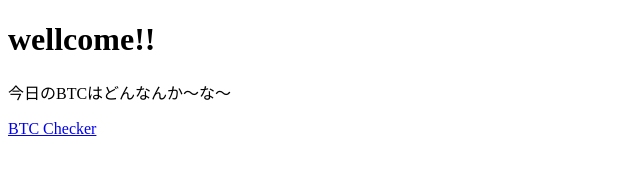
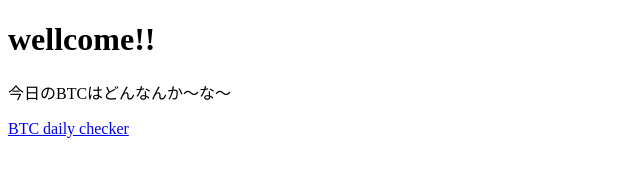
Before and after one commit to yuichi-code/btc-checker, a plain HTML site: page index.html in a window 1280 px wide. Shown: the full height of the page, 0-640 px from the left. Drawn offline with Linux system fonts and the light colour scheme.

Commit message:
Update all files

```diff
--- a/index.html
+++ b/index.html
@@ -7,6 +7,6 @@
 <body>
     <h1>wellcome!!</h1>
     <p>今日のBTCはどんなんか～な～</p>
-    <a href="btc-checker.html">BTC Checker</a>
+    <a href="btc_daily.html">BTC daily checker</a>
 </body>
 </html>
```
Also changed, not shown: btc_daily.html (+1 -1 lines).
